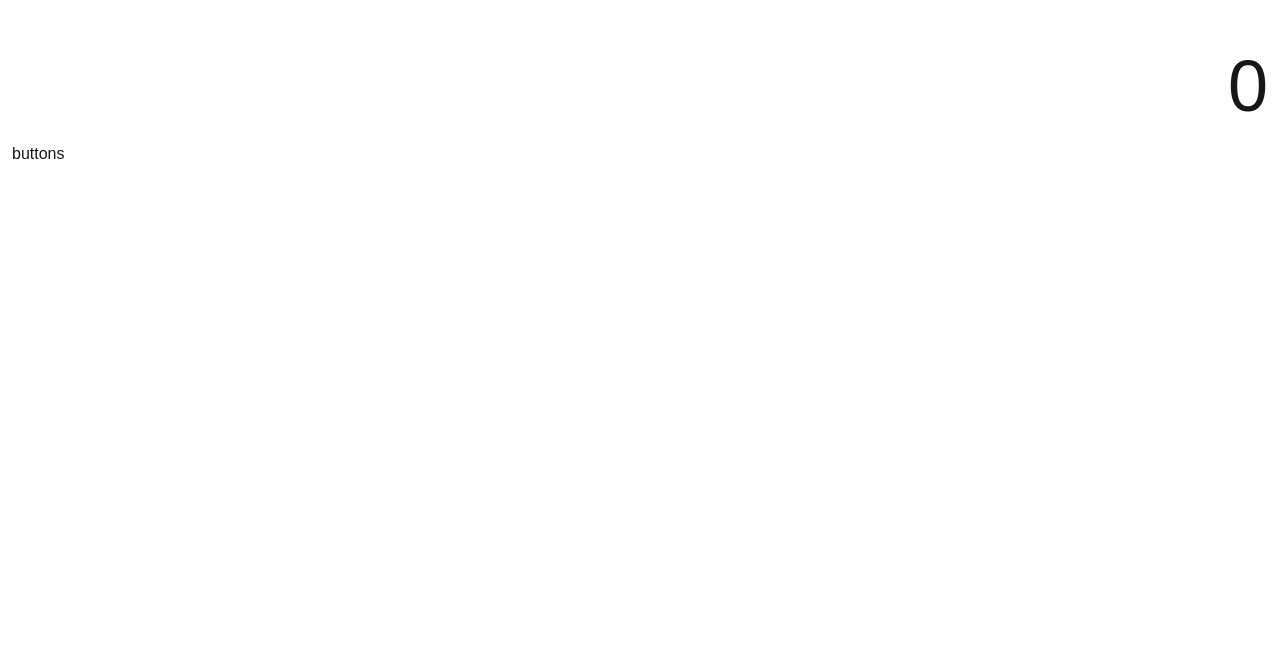
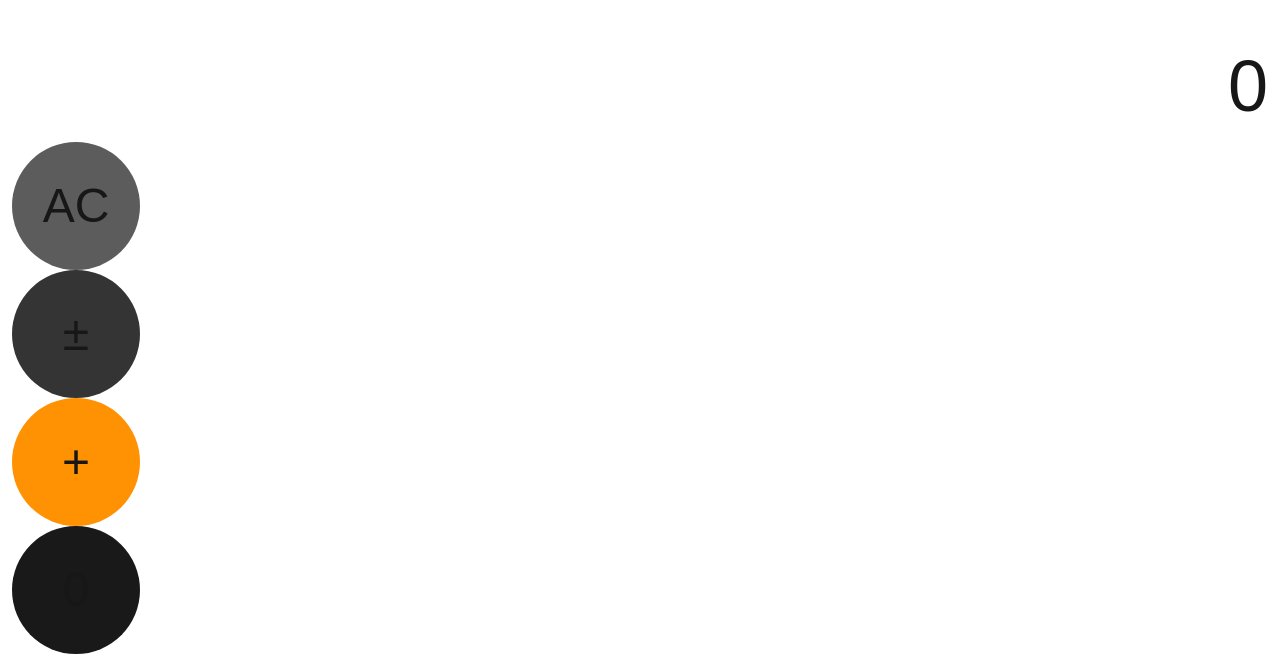
Before and after one commit to Harnam/calculator, a Next.js app: page / in a window 1280 px wide. Shown: the part 129-800 px from the top of the page. Built offline with nearby package versions, Linux system fonts and the light colour scheme.

Commit message:
button design

```diff
--- /dev/null
+++ b/Components/Button.tsx
@@ -0,0 +1,21 @@
+interface Props {
+    type: "number" | "operator" | "special" | "scientific";
+    onclick: VoidFunction;
+    display: string;
+}
+
+export default function Button({ type, onclick, display }: Props) {
+
+    const bgColor = {
+        "number": "bg-[#343434] active:bg-[#747474]",
+        "operator":"bg-[#ff9203] active:bg-[#ffc906]",
+        "special": "bg-[#5c5c5c] active:bg-[#a7a7a7]",
+        "scientific": "bg-[#191919] active:bg-[#454545]"
+    };
+
+    return (
+        <div className={`h-32 w-32 rounded-full ${bgColor[type]} flex justify-center items-center text-5xl hover:scale-110 transition duration-200`} onClick={onclick}>
+            <span>{display}</span>
+        </div>
+    );
+}
--- a/Components/CalcButtons.tsx
+++ b/Components/CalcButtons.tsx
@@ -1,7 +1,19 @@
+"use client"
+
+import Button from "@/Components/Button";
+
 export default function CalcButtons () {
+
+    const handleButton = () => {
+        console.log("button pressed");
+    }
+
     return (
-        <div className="h-2/3">
-            buttons
+        <div className="h-2/3 select-none">
+            <Button display="AC" type="special" onclick={handleButton} />
+            <Button display="±" type="number" onclick={handleButton} />
+            <Button display="+" type="operator" onclick={handleButton} />
+            <Button display="0" type="scientific" onclick={handleButton} />
         </div>
     );
 }
```
